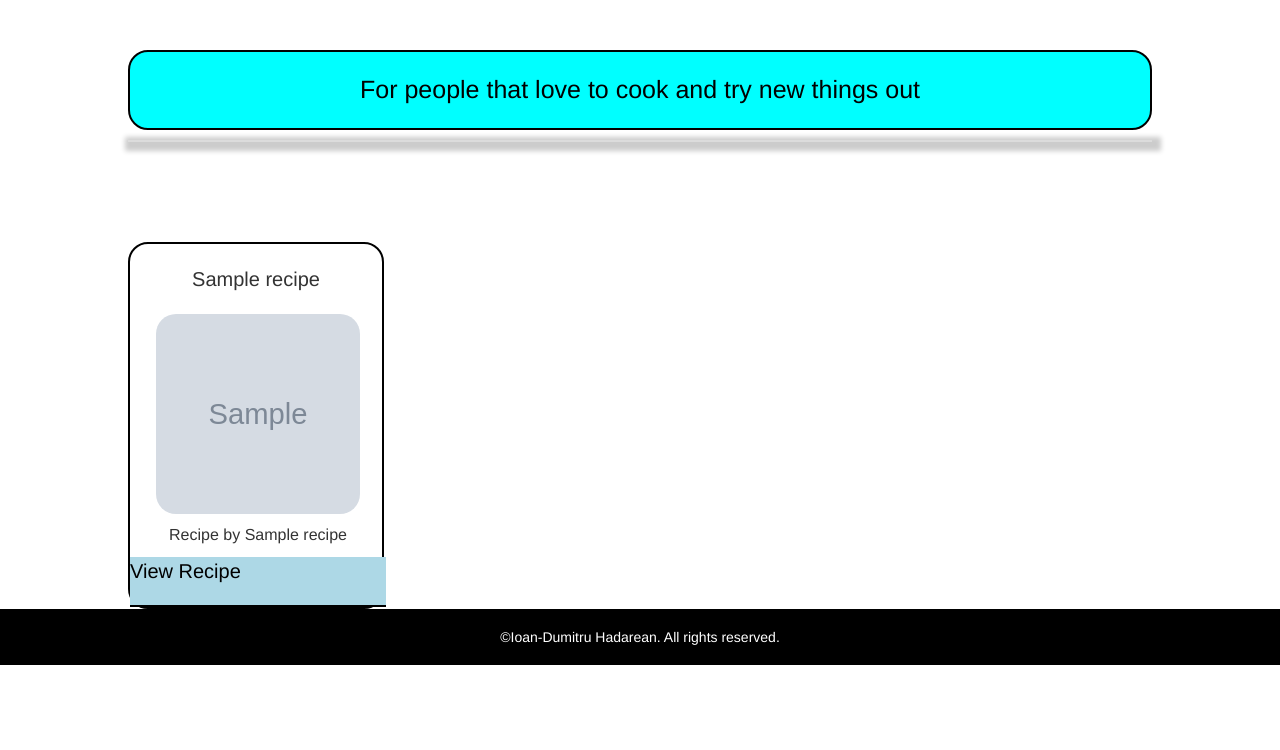
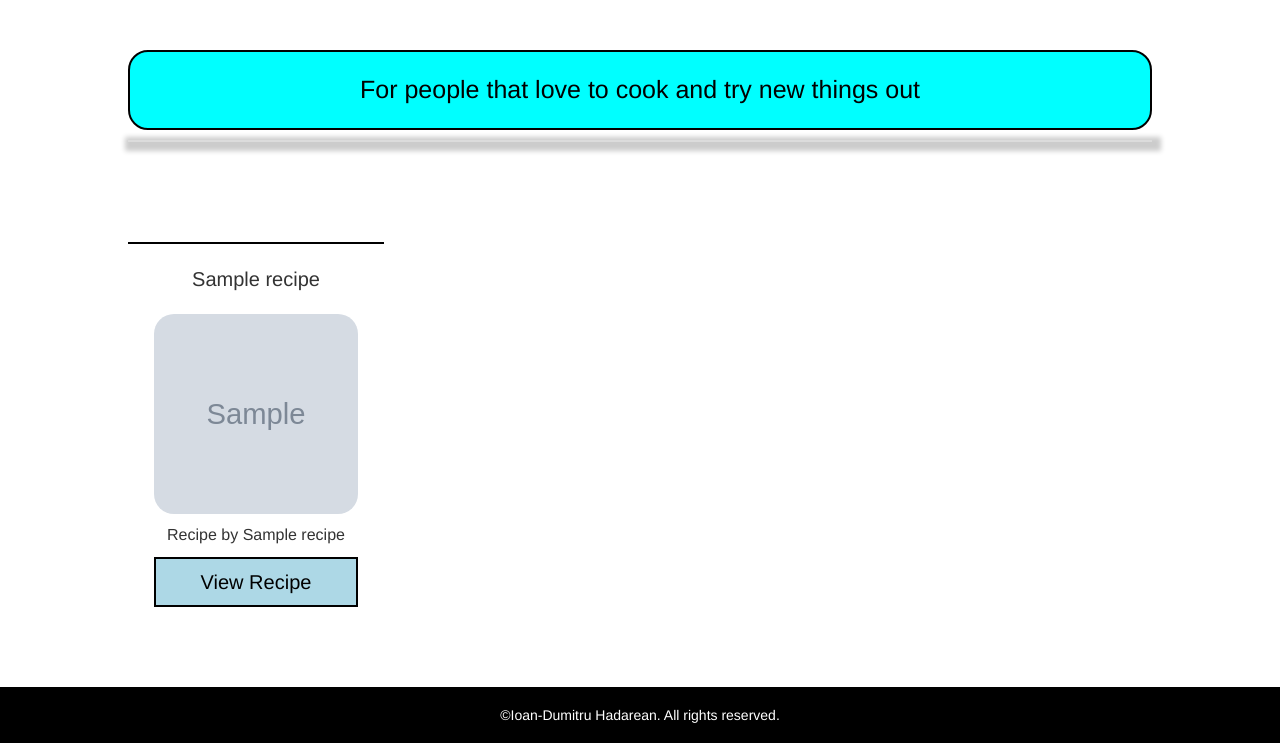
Before and after one commit to IoanHadarean/CookBook-project, a Flask app: page /recipes?limit=6&offset=0 in a window 1280 px wide. Shown: the part 50-800 px from the top of the page. Run offline with Flask 2, Linux system fonts and the light colour scheme; grey boxes marked "Sample" are stand-in pictures; a database or web service that is not in the repository returns one stand-in record (values such as "Sample title"); some libraries are stand-ins or nearby versions.

Commit message:
Added styling for recipes view links

```diff
--- a/static/css/recipes.css
+++ b/static/css/recipes.css
@@ -50,9 +50,8 @@ section {
     display: inline-block;
     width: 25vw;
     margin-left: 6vw;
-    margin-bottom: 0;
-    border: 2px solid #000;;
-    border-radius: 20px;
+    margin-bottom: 50px;
+    border-top: 2px solid #000;
 }
 
 .recipes__name {
@@ -90,7 +89,8 @@ section {
     align-items: center;
     justify-content: center;
     text-align: center;
-    border: 2px solid #000;;
+    border: 2px solid #000;
+    ;
     font-size: 25px;
     border-radius: 20px;
 }
@@ -100,9 +100,11 @@ section {
     font-size: 20px;
     width: 100vw;
     border-bottom: 2px solid black;
-    margin-bottom: 50px;
+    border-top: 2px solid black;
     background: lightblue;
-    display: inline-block;
+    display: inline-flex;
+    align-items: center;
+    justify-content: center;
 }
 
 .view__details {
@@ -152,16 +154,14 @@ section {
 /* ---------------------------------------Media Queries ------------------------------ */
 
 @media (min-width: 320px) and (max-width: 560px) {
-    html, body {
+    html,
+    body {
         background: #F5F5F5;
     }
 
     .recipes {
         width: 100vw;
         margin-left: 0;
-        border-radius: 0;
-        border-left: 0;
-        border-right: 0;
         z-index: 2;
         background: white;
     }
@@ -191,7 +191,8 @@ section {
 }
 
 @media (min-width: 560px)and (max-width: 768px) {
-    .recipes, .recipes__view {
+    .recipes,
+    .recipes__view {
         width: 60vw;
     }
 
@@ -227,7 +228,8 @@ section {
 }
 
 @media (min-width: 768px) and (max-width: 1000px) {
-    .recipes, .recipes__view,
+    .recipes,
+    .recipes__view,
     .recipes__image,
     .name__inline,
     .author__inline {
@@ -255,6 +257,17 @@ section {
 }
 
 
+@media (min-width: 768px) and (max-width: 2560px) {
+    .recipes__view {
+        margin-bottom: 30px;
+        border-left: 2px solid black;
+        border-right: 2px solid black;
+        margin-left: 10%;
+        width: 80%;
+    }
+}
+
+
 @media (min-width: 1000px) and (max-width: 2560px) {
     .recipes__separator-medium {
         display: none;
@@ -265,7 +278,6 @@ section {
     }
 
     .recipes,
-    .recipes__view,
     .recipes__image,
     .author__inline,
     .name__inline {
```
